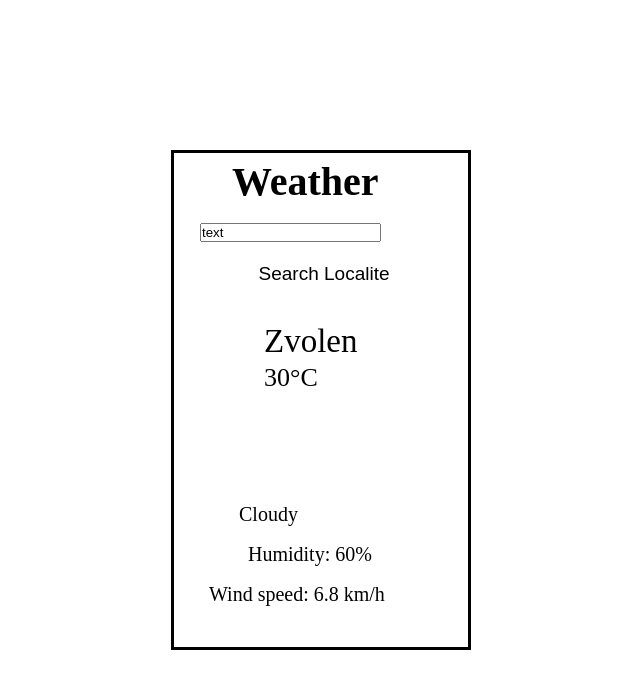
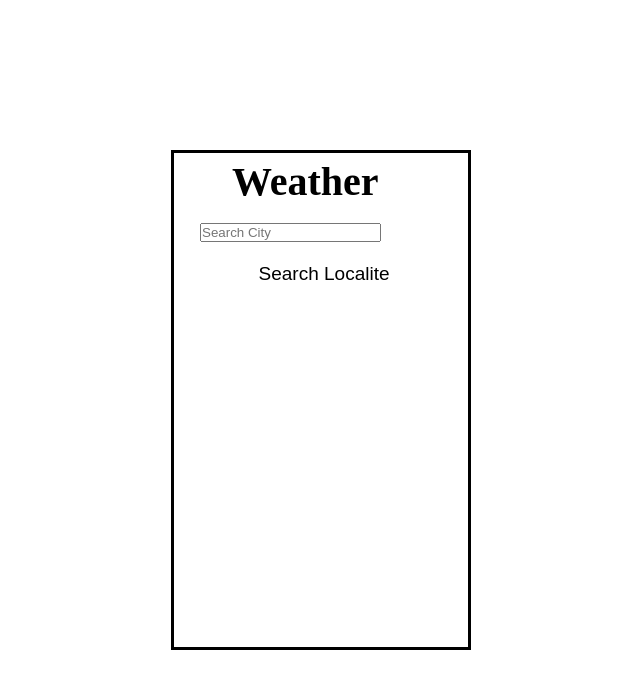
Before and after one commit to mirko196sk/weatherApp, a plain HTML site: page index.html in a window 1280 px wide. Shown: the whole page, without its empty margins (319-959 px from the left). Drawn offline with Linux system fonts and the light colour scheme.

Commit message:
Update index.html

```diff
--- a/index.html
+++ b/index.html
@@ -11,16 +11,16 @@
         <div class="area">
             <div>
                 <h2 class="title">Weather</h2>
-                <input class="searchBox" value="text" placeholder="Search City">
+                <input class="searchBox" placeholder="Search City">
                 <button class="searchBtn">Search Localite</button>
             </div>
             <div class="weather">
-                <div class="city">Zvolen</div>
-                <div class="temperature">30°C</div>
-                <img src="+ icon +" alt="" class="icon">
-                <div class="description">Cloudy</div>
-                <div class="humidity">Humidity: 60%</div>
-                <div class="wind">Wind speed: 6.8 km/h</div>
+                <div class="city" id=""></div>
+                <div class="temperature"></div>
+                <img class="icon" src="+ icon +" alt="" >
+                <div class="description"></div>
+                <div class="humidity"></div>
+                <div class="wind"></div>
             </div>
         </div>
     </main>
```
